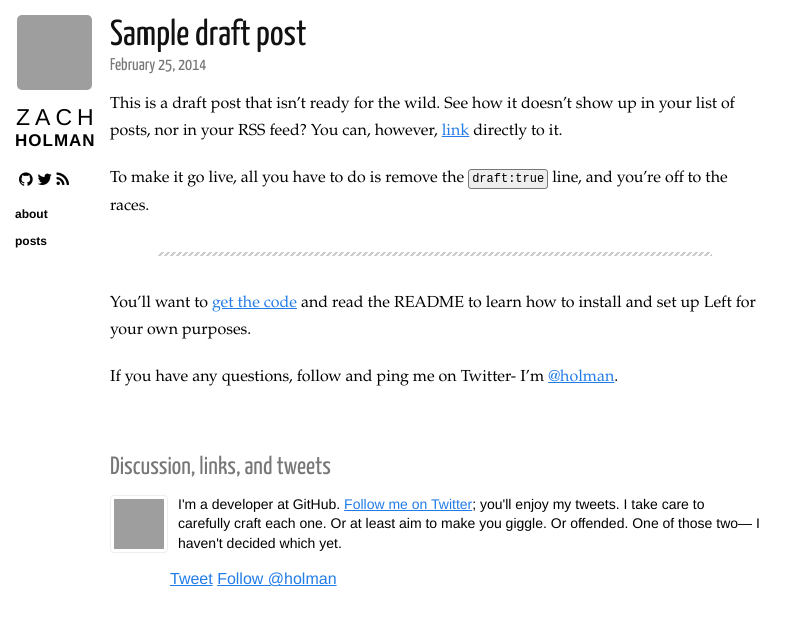
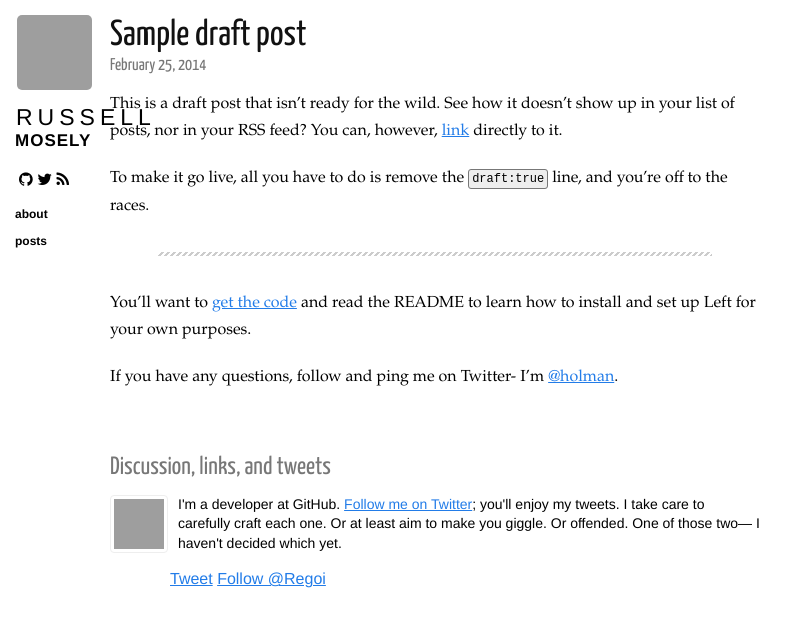
Before and after one commit to holman/left, a Jekyll site: the page built from _posts/2014-02-25-draft.markdown, in a window 1280 px wide, cut to the strip 0-627 px from the top of the page. Shown: the whole strip, without its empty margins (0-807 px from the left). Built offline with Jekyll 4.4.1, drawn with Linux system fonts in a browser that asks for light colours; nearby versions of some CDN libraries; comment, search, counter and statistics services are not loaded; grey boxes are pictures that could not be loaded.

Commit message:
initial changes

```diff
--- a/_config.yml
+++ b/_config.yml
@@ -4,7 +4,7 @@ markdown: kramdown
 gems:
   - jekyll-sitemap
 
-name: Zach Holman
-url: https://zachholman.com/left
-description: A fantastic blog that is fantastic.
-twitter: holman
+name: Russell Mosely
+url: https://RMosely.github.com
+description: Linux Guy.
+twitter: Regoi
```
